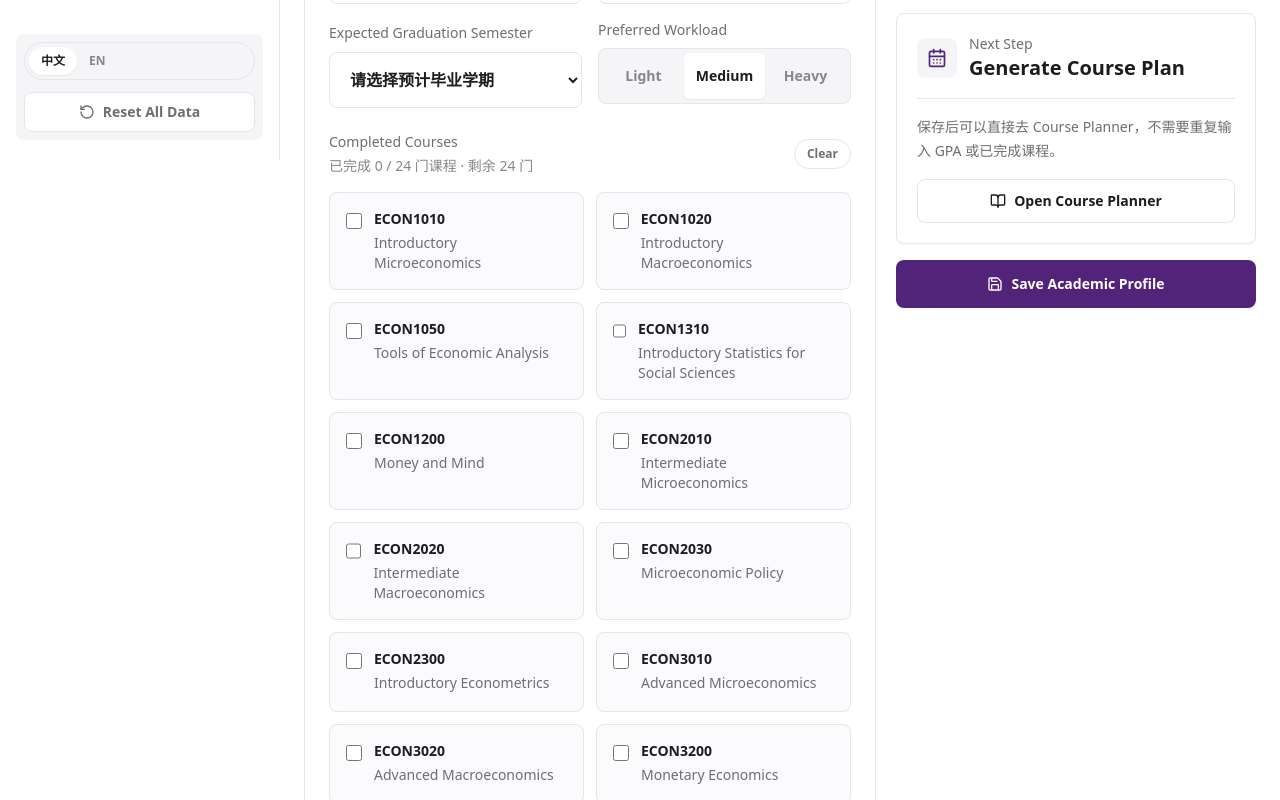
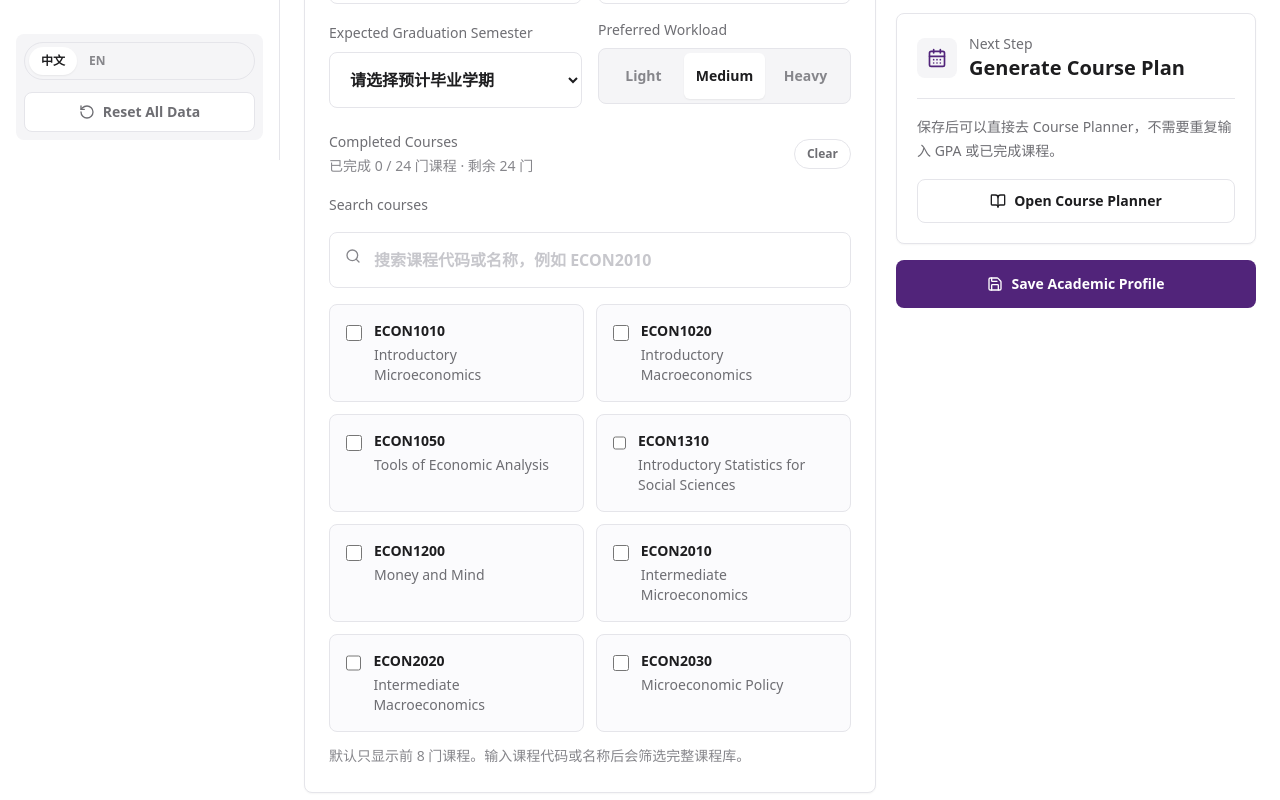
Before and after one commit to ChgAI13/11GHC, a Next.js app: page /profile in a window 1280 px wide. Shown: the part 640-1440 px from the top of the page. Built offline with nearby package versions, Linux system fonts and the light colour scheme.

Commit message:
Add course search to academic profile

```diff
--- a/app/profile/page.jsx
+++ b/app/profile/page.jsx
@@ -8,6 +8,7 @@ import {
   CheckCircle2,
   GraduationCap,
   Save,
+  Search,
   Settings2,
   SlidersHorizontal
 } from "lucide-react";
@@ -33,11 +34,29 @@ export default function AcademicProfilePage() {
   const { profile, academicProgress, saveProfile } = useProfile();
   const [draftProfile, setDraftProfile] = useState(profile);
   const [savedMessage, setSavedMessage] = useState("");
+  const [courseSearch, setCourseSearch] = useState("");
 
   const completedCourseSet = useMemo(
     () => new Set(draftProfile.completedCourses),
     [draftProfile.completedCourses]
   );
+  const selectedCourses = useMemo(
+    () => uqBachelorOfEconomicsCourses.filter((course) => completedCourseSet.has(course.code)),
+    [completedCourseSet]
+  );
+  const filteredCourses = useMemo(() => {
+    const normalizedSearch = courseSearch.trim().toLowerCase();
+
+    if (!normalizedSearch) {
+      return uqBachelorOfEconomicsCourses.slice(0, 8);
+    }
+
+    return uqBachelorOfEconomicsCourses.filter(
+      (course) =>
+        course.code.toLowerCase().includes(normalizedSearch) ||
+        course.name.toLowerCase().includes(normalizedSearch)
+    );
+  }, [courseSearch]);
   const draftProgress = useMemo(
     () => calculateAcademicProgress(draftProfile),
     [draftProfile]
@@ -236,8 +255,49 @@ export default function AcademicProfilePage() {
               </button>
             </div>
 
+            <label className="mt-4 block">
+              <span className="text-sm font-medium text-[#6e6e73]">Search courses</span>
+              <span className="relative mt-2 block">
+                <Search
+                  className="pointer-events-none absolute left-4 top-1/2 h-4 w-4 -translate-y-1/2 text-[#86868b]"
+                  aria-hidden="true"
+                />
+                <input
+                  className={`${inputClass} mt-0 pl-11`}
+                  type="search"
+                  value={courseSearch}
+                  placeholder="搜索课程代码或名称，例如 ECON2010"
+                  onChange={(event) => setCourseSearch(event.target.value)}
+                />
+              </span>
+            </label>
+
+            {selectedCourses.length ? (
+              <div className="mt-4 rounded-lg border border-[#e5e5ea] bg-[#fbfbfd] p-4">
+                <div className="flex items-center justify-between gap-3">
+                  <p className="text-sm font-semibold text-[#1d1d1f]">已选择课程</p>
+                  <p className="text-xs font-semibold text-[#86868b]">
+                    {selectedCourses.length} selected
+                  </p>
+                </div>
+                <div className="mt-3 flex flex-wrap gap-2">
+                  {selectedCourses.map((course) => (
+                    <button
+                      key={course.code}
+                      type="button"
+                      className="rounded-full border border-[#51247a] bg-white px-3 py-1.5 text-xs font-semibold text-[#51247a] transition hover:bg-[#fbf8ff]"
+                      onClick={() => toggleCompletedCourse(course.code)}
+                      title="点击取消选择"
+                    >
+                      {course.code} ×
+                    </button>
+                  ))}
+                </div>
+              </div>
+            ) : null}
+
             <div className="mt-4 grid gap-3 md:grid-cols-2">
-              {uqBachelorOfEconomicsCourses.map((course) => {
+              {filteredCourses.map((course) => {
                 const checked = completedCourseSet.has(course.code);
 
                 return (
@@ -267,6 +327,16 @@ export default function AcademicProfilePage() {
                 );
               })}
             </div>
+            {!filteredCourses.length ? (
+              <div className={`${softPanelClass} mt-4 p-5 text-sm leading-6 text-[#86868b]`}>
+                没有找到匹配课程。试试课程代码，例如 ECON1010、ECON2010、ECON3440。
+              </div>
+            ) : null}
+            {!courseSearch.trim() ? (
+              <p className="mt-3 text-sm leading-6 text-[#86868b]">
+                默认只显示前 8 门课程。输入课程代码或名称后会筛选完整课程库。
+              </p>
+            ) : null}
           </div>
         </section>
 
```
